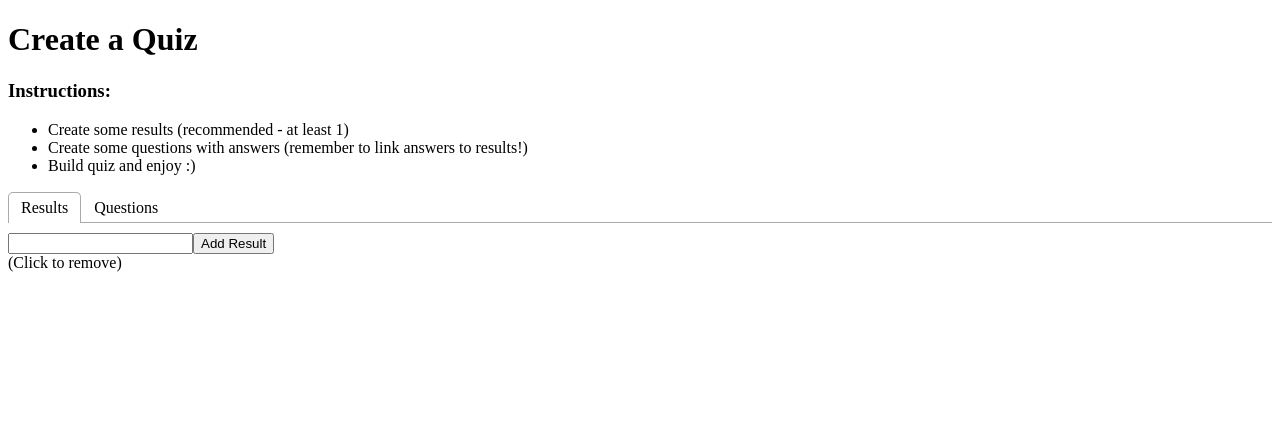
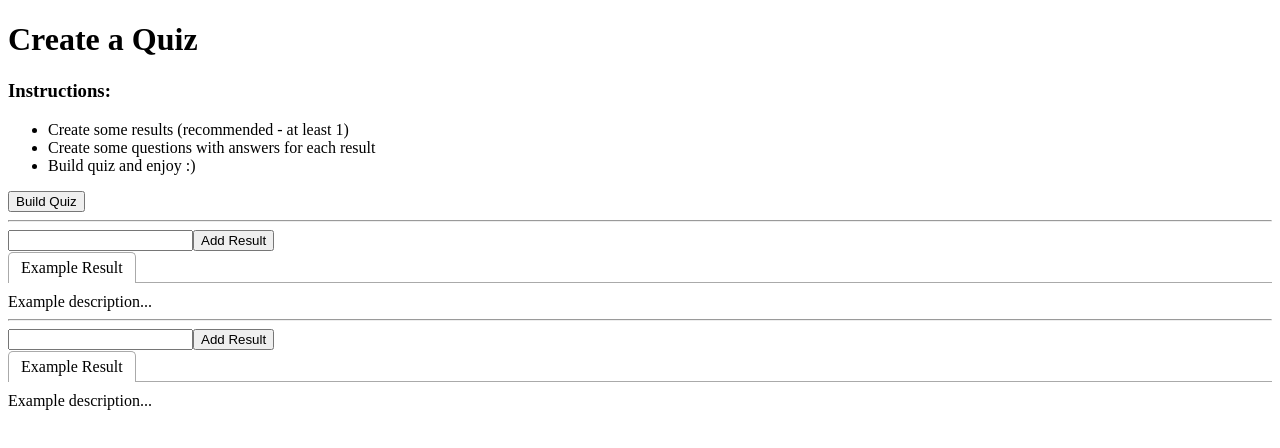
Before and after one commit to lewisbrotchie/quizbuilder, a React (Create React App) app: page / in a window 1280 px wide. Shown: the top 448 px of the page. Built offline with nearby package versions, Linux system fonts and the light colour scheme.

Commit message:
ux flow and direction

```diff
--- a/src/App.js
+++ b/src/App.js
@@ -1,5 +1,5 @@
 import React, { Component } from "react";
-import { Tab, Tabs, TabList, TabPanel } from "react-tabs";
+
 import "react-tabs/style/react-tabs.css";
 import Results from "./Results";
 
@@ -8,28 +8,18 @@ export default class App extends Component {
     return (
       <div>
         <h1>Create a Quiz</h1>
-
         <h3>Instructions:</h3>
         <ul>
           <li>Create some results (recommended - at least 1)</li>
-          <li>
-            Create some questions with answers (remember to link answers to
-            results!)
-          </li>
+          <li>Create some questions with answers for each result</li>
           <li>Build quiz and enjoy :)</li>
         </ul>
+        <input type="button" value="Build Quiz" />
+        <hr />
+        <Results />
+        <hr />
 
-        <Tabs forceRenderTabPanel={true}>
-          <TabList>
-            <Tab>Results</Tab>
-            <Tab>Questions</Tab>
-          </TabList>
-
-          <TabPanel>
-            <Results />
-          </TabPanel>
-          <TabPanel>This is question's content</TabPanel>
-        </Tabs>
+        <Results />
       </div>
     );
   }
--- a/src/Results.js
+++ b/src/Results.js
@@ -1,4 +1,5 @@
 import React, { Component } from "react";
+import { Tab, Tabs, TabList, TabPanel } from "react-tabs";
 
 export default class Results extends Component {
   constructor(props) {
@@ -7,10 +8,14 @@ export default class Results extends Component {
       resultData: "",
       results: []
     };
+    //Don't need with "() => this.function()" in render
+    //this.handleClick = this.handleClick.bind(this);
+    //this.removeResult = this.removeResult.bind(this);
 
-    this.handleClick = this.handleClick.bind(this);
+    //Still need this
+    //Apparently creates a copy of the event handler for every instance (Not good)
+    //TODO: Refactor into own component?
     this.handleChange = this.handleChange.bind(this);
-    this.removeResult = this.removeResult.bind(this);
   }
 
   handleChange(e) {
@@ -22,7 +27,7 @@ export default class Results extends Component {
       results: [...prevState.results, prevState.resultData]
     }));
 
-    //WRONG: this.state used in setState->
+    //WRONG: this.state used in setState ->
     //this.setState({ results: [...this.state.results, this.state.resultData] });
   }
   removeResult(i) {
@@ -37,16 +42,32 @@ export default class Results extends Component {
     return (
       <div>
         <input onChange={this.handleChange} />
-        <input type="button" value="Add Result" onClick={this.handleClick} />
+        <input
+          type="button"
+          value="Add Result"
+          onClick={() => this.handleClick()}
+        />
         <br />
-        (Click to remove)
-        <ul>
+        <Tabs forceRenderTabPanel={true}>
+          <TabList>
+            <Tab>Example Result</Tab>
+            {this.state.results.map((result, index) => (
+              <Tab key={index} /*onClick={() => this.removeResult(index)}*/>
+                {result}
+              </Tab>
+            ))}
+          </TabList>
+          <TabPanel>Example description...</TabPanel>
           {this.state.results.map((result, index) => (
-            <li key={index} onClick={() => this.removeResult(index)}>
-              {result}
-            </li>
+            <TabPanel key={index}>
+              <input
+                type="button"
+                value="Remove this result"
+                onClick={() => this.removeResult(index)}
+              />
+            </TabPanel>
           ))}
-        </ul>
+        </Tabs>
       </div>
     );
   }
```
